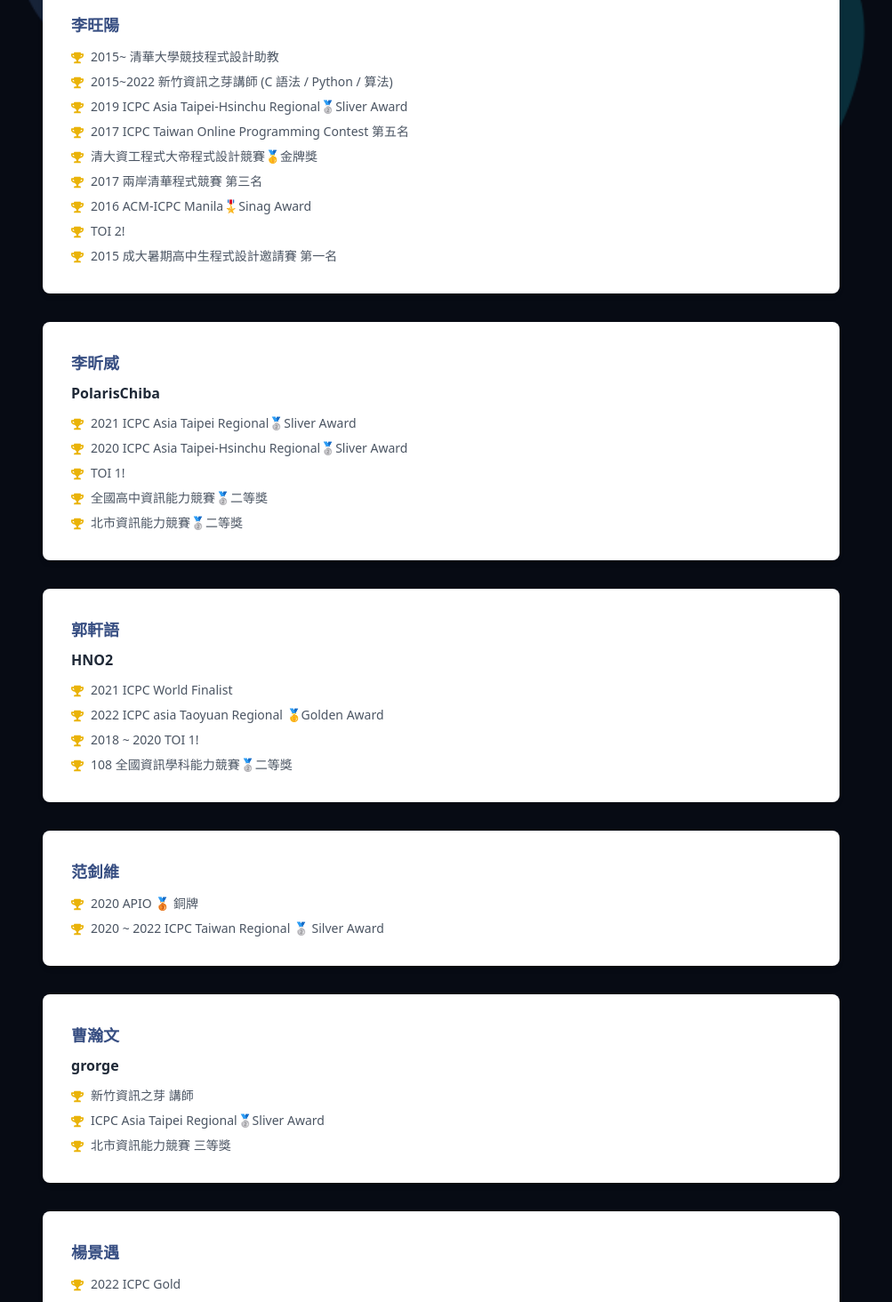
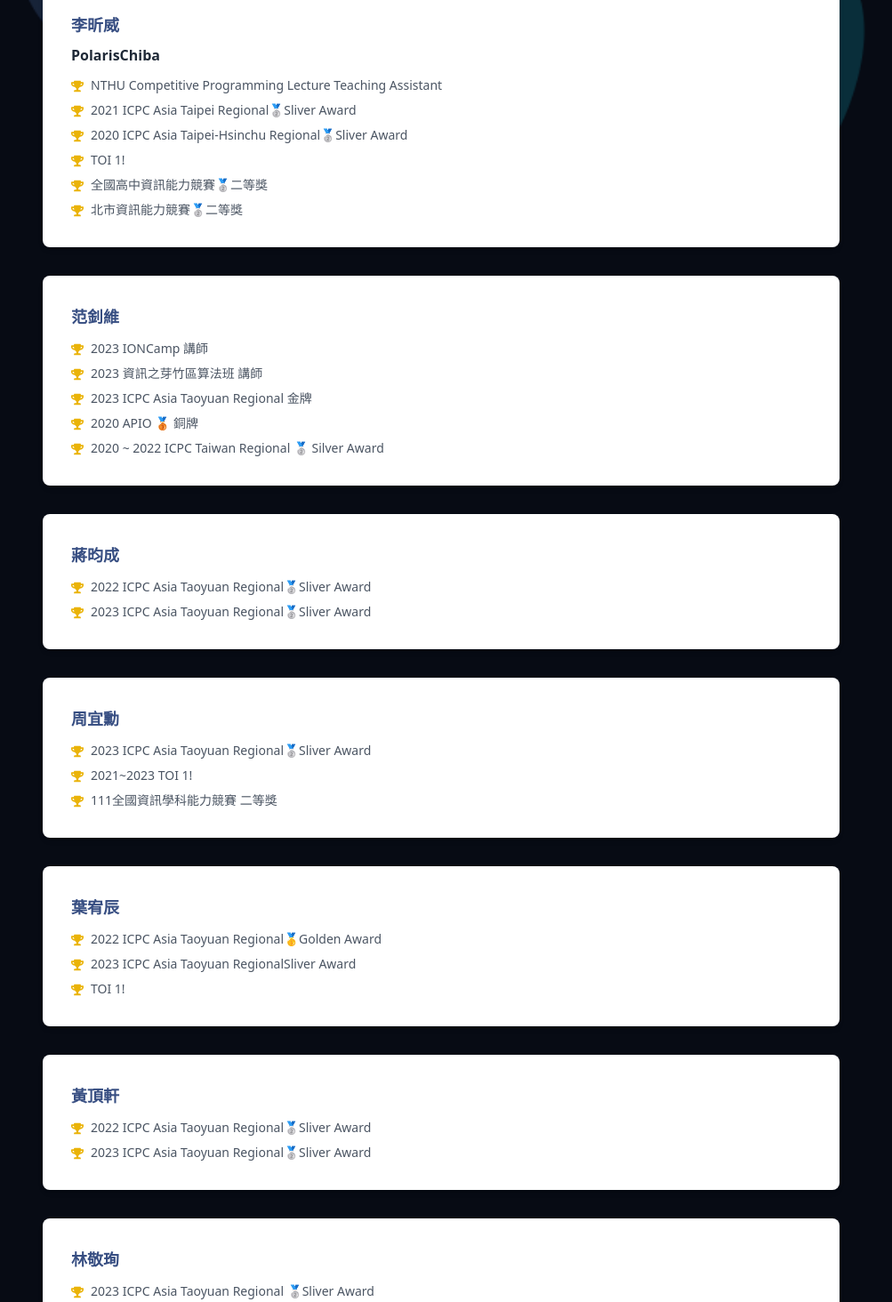
Before and after one commit to ioncamp-internal/web-ionc, a Next.js app: page /lecturers in a window 1280 px wide. Shown: the part 260-1724 px from the top of the page at 89% size, without its empty margins (144-1147 px from the left). Built offline with nearby package versions, Linux system fonts and the light colour scheme.

Commit message:
update 2024 lecturers

```diff
--- a/src/pages/lecturers/index.js
+++ b/src/pages/lecturers/index.js
@@ -6,23 +6,10 @@ import Lecturer from "@/components/Lecturer";
 
 const lecturers = [
     {
-        name: "李旺陽",
-        experiences: [
-            "2015~ 清華大學競技程式設計助教",
-            "2015~2022 新竹資訊之芽講師 (C 語法 / Python / 算法)",
-            "2019 ICPC Asia Taipei-Hsinchu Regional🥈Sliver Award",
-            "2017 ICPC Taiwan Online Programming Contest 第五名",
-            "清大資工程式大帝程式設計競賽🥇金牌獎",
-            "2017 兩岸清華程式競賽 第三名",
-            "2016 ACM-ICPC Manila🎖Sinag Award",
-            "TOI 2!",
-            "2015 成大暑期高中生程式設計邀請賽 第一名",
-        ],
-    },
-    {
         name: "李昕威",
         id: "PolarisChiba",
         experiences: [
+            "NTHU Competitive Programming Lecture Teaching Assistant",
             "2021 ICPC Asia Taipei Regional🥈Sliver Award",
             "2020 ICPC Asia Taipei-Hsinchu Regional🥈Sliver Award",
             "TOI 1!",
@@ -31,45 +18,45 @@ const lecturers = [
         ],
     },
     {
-        name: "郭軒語",
-        id: "HNO2",
-        // avatarUrl: HNO2,
-        experiences: [
-            "2021 ICPC World Finalist",
-            // "110 全國大專電腦軟體設計競賽🥈第四名",
-            "2022 ICPC asia Taoyuan Regional 🥇Golden Award",
-            "2018 ~ 2020 TOI 1!",
-            "108 全國資訊學科能力競賽🥈二等獎",
-        ],
-    },
-    {
         name: "范釗維",
         experiences: [
+            "2023 IONCamp 講師",
+            "2023 資訊之芽竹區算法班 講師",
+            "2023 ICPC Asia Taoyuan Regional  金牌",
             "2020 APIO 🥉 銅牌",
             "2020 ~ 2022 ICPC Taiwan Regional 🥈 Silver Award",
         ],
     },
     {
-        name: "曹瀚文",
-        id: "grorge",
-        experiences: ['新竹資訊之芽 講師', 'ICPC Asia Taipei Regional🥈Sliver Award', '北市資訊能力競賽 三等獎'],
+        name: "蔣昀成",
+        experiences: ['2022 ICPC Asia Taoyuan Regional🥈Sliver Award',
+        '2023 ICPC Asia Taoyuan Regional🥈Sliver Award'],
     },
     {
-        name: "楊景遇",
-        experiences: ['2022 ICPC Gold', 'TOI 1!', '學科能力競賽決賽 二等獎'],
+        name: "周宜勳",
+        experiences: ['2023 ICPC Asia Taoyuan Regional🥈Sliver Award',
+        '2021~2023 TOI 1!',
+        '111全國資訊學科能力競賽 二等獎'],
     },
     {
         name: "葉宥辰",
-        experiences: ['2022 ICPC Asia Taoyuan Regional🥇Golden Award', 'TOI 1!'],
+        experiences: ['2022 ICPC Asia Taoyuan Regional🥇Golden Award',
+            '2023 ICPC Asia Taoyuan RegionalSliver Award',
+            'TOI 1!'
+        ],
     },
     {
         name: "黃頂軒",
         // avatarUrl: RAT,
-        experiences: ['2022 ICPC Asia Taoyuan Regional🥈Sliver Award'],
+        experiences: [
+            '2022 ICPC Asia Taoyuan Regional🥈Sliver Award',
+            '2023 ICPC Asia Taoyuan Regional🥈Sliver Award'
+        ],
     },
     {
         name: "林敬珣",
         experiences: [
+            '2023 ICPC Asia Taoyuan Regional 🥈Sliver Award',
             'TOI 1!',
             '北市資訊能力競賽 三等獎'
         ],
@@ -77,10 +64,23 @@ const lecturers = [
     {
         name: "謝師誠",
         experiences: [
+            '2023 ICPC Asia Taoyuan Regional🥉Bronze Award',
             '110 竹市學科能力競賽 佳作',
             'CPE 大學程式能力檢定7/7'
         ],
     },
+    {
+        name: "李其樺",
+        experiences: [
+            '2023 ICPC Asia Taoyuan Regional🥉Bronze Award',
+        ],
+    },
+    {
+        name: "張晏誠",
+        experiences: [
+            '2023 清大個人賽第一名'
+        ]
+    }
 ];
 export default function Home() {
     return (
```
